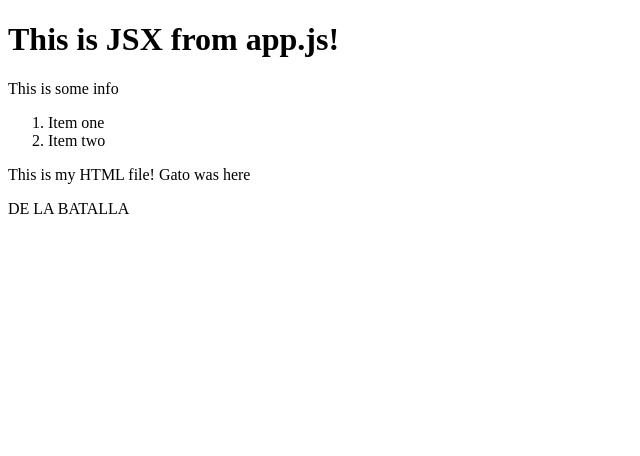
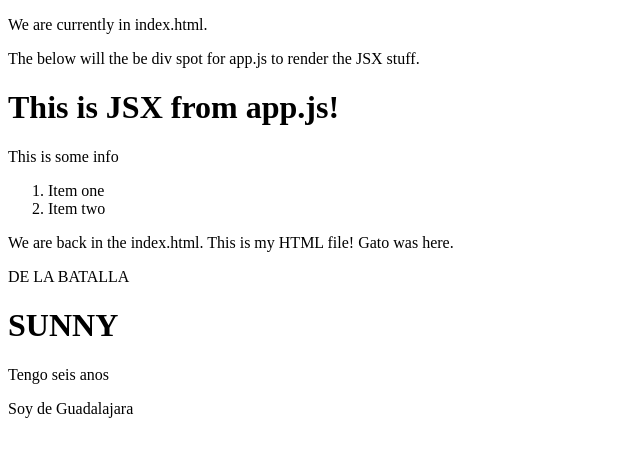
Before and after one commit to laigOSU/reactDemo, a plain HTML site: page indecision-app/public/index.html in a window 1280 px wide. Shown: the whole page, without its empty margins (0-640 px from the left). Drawn offline with nearby package versions, Linux system fonts and the light colour scheme.

Commit message:
templateTwo

```diff
--- a/indecision-app/public/index.html
+++ b/indecision-app/public/index.html
@@ -5,10 +5,13 @@
         <title>Indecision App</title>
     </head>
     <body>
+        <p>We are currently in index.html.</p>
+        <p>The below will the be div spot for app.js to render the JSX stuff.</p>
         <div id="app"></div>
-        This is my HTML  file!
-        Gato was here
+        We are back in the index.html. This is my HTML  file!
+        Gato was here.
         <p>DE LA BATALLA</p>
+        <p id="sunnyApp"></p>
 
         <script src="https://unpkg.com/react@16.0.0/umd/react.development.js"></script>
         <script src="https://unpkg.com/react-dom@16.0.0/umd/react-dom.development.js"></script>
```
